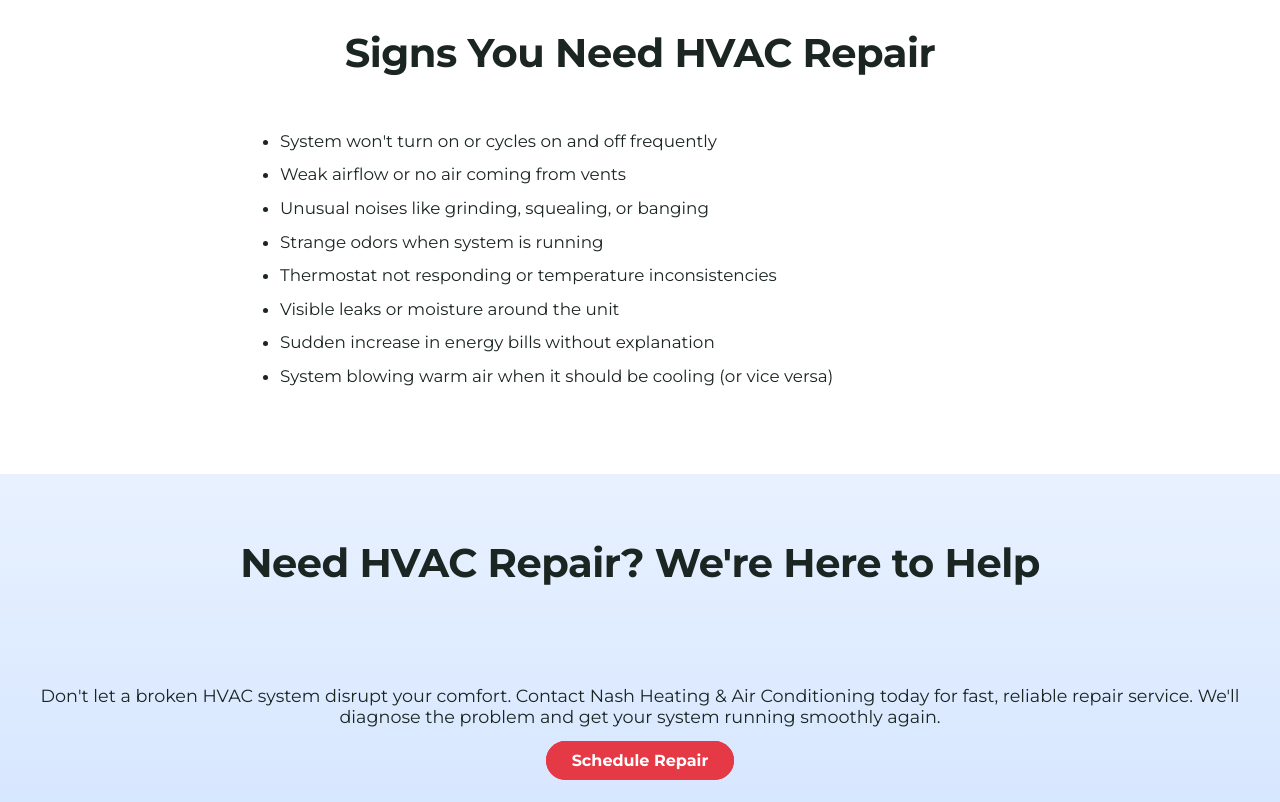
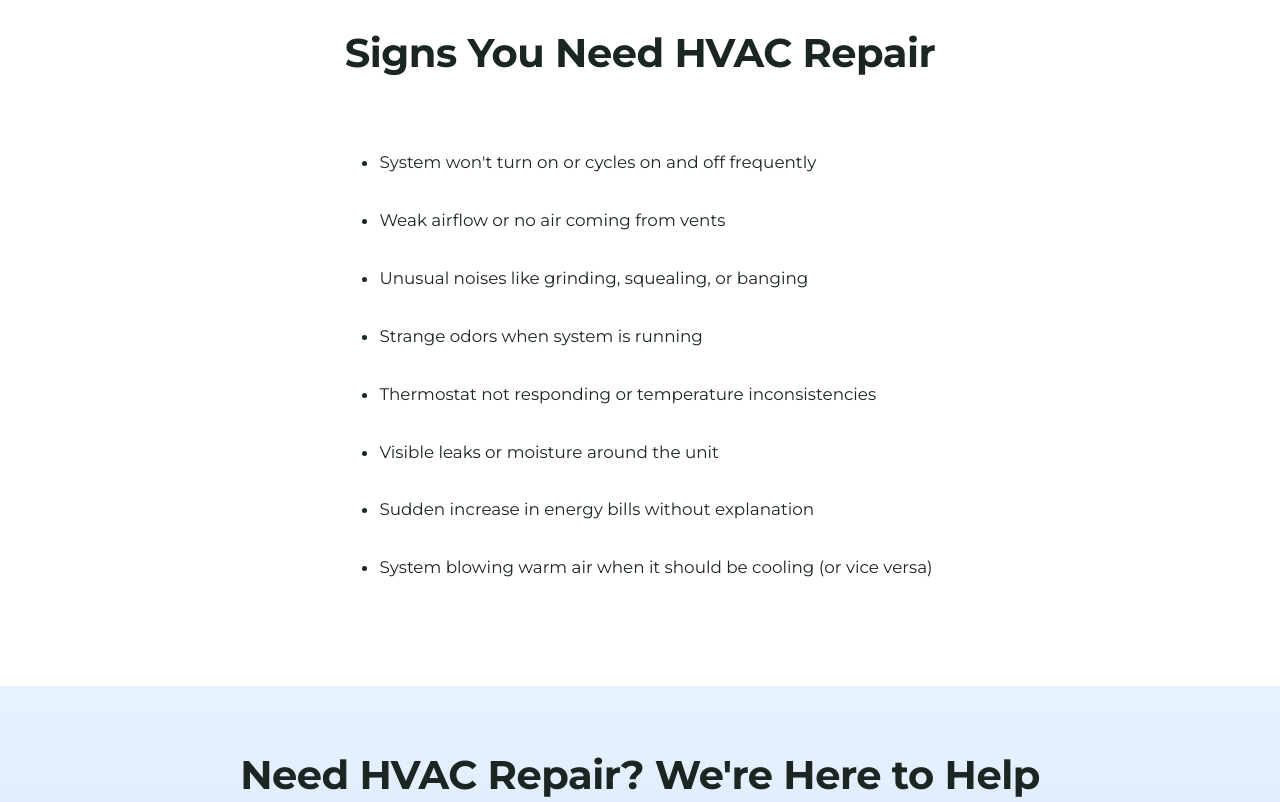
Before and after one commit to ralhadda/nash-air-conditioning, a plain HTML site: page repair.html in a window 1280 px wide. Shown: the part 3220-4022 px from the top of the page. Drawn offline with Linux system fonts and the light colour scheme.

Commit message:
change Contact button with Get Qoute and change buttons in Our Services to get qoutes

```diff
--- a/repair.html
+++ b/repair.html
@@ -159,16 +159,16 @@
 
       <section class="section">
         <h2 class="section-title">Signs You Need HVAC Repair</h2>
-        <div style="max-width: 800px; margin: 0 auto;">
-          <ul style="text-align: left; line-height: 2; font-size: 1.05rem;">
-            <li>System won't turn on or cycles on and off frequently</li>
-            <li>Weak airflow or no air coming from vents</li>
-            <li>Unusual noises like grinding, squealing, or banging</li>
-            <li>Strange odors when system is running</li>
-            <li>Thermostat not responding or temperature inconsistencies</li>
-            <li>Visible leaks or moisture around the unit</li>
-            <li>Sudden increase in energy bills without explanation</li>
-            <li>System blowing warm air when it should be cooling (or vice versa)</li>
+        <div style="max-width: 800px; margin: 0 auto; text-align: center;">
+          <ul style="display: inline-block; text-align: left; line-height: 2.5; font-size: 1.05rem; list-style-position: outside; padding-left: 2rem;">
+            <li style="margin-bottom: 1rem;">System won't turn on or cycles on and off frequently</li>
+            <li style="margin-bottom: 1rem;">Weak airflow or no air coming from vents</li>
+            <li style="margin-bottom: 1rem;">Unusual noises like grinding, squealing, or banging</li>
+            <li style="margin-bottom: 1rem;">Strange odors when system is running</li>
+            <li style="margin-bottom: 1rem;">Thermostat not responding or temperature inconsistencies</li>
+            <li style="margin-bottom: 1rem;">Visible leaks or moisture around the unit</li>
+            <li style="margin-bottom: 1rem;">Sudden increase in energy bills without explanation</li>
+            <li style="margin-bottom: 1rem;">System blowing warm air when it should be cooling (or vice versa)</li>
           </ul>
         </div>
       </section>
@@ -179,7 +179,7 @@
           <p style="font-size: 1.1rem; margin-bottom: 1.5rem;">
             Don't let a broken HVAC system disrupt your comfort. Contact Nash Heating & Air Conditioning today for fast, reliable repair service. We'll diagnose the problem and get your system running smoothly again.
           </p>
-          <a class="btn btn-grow" href="index.html#footer-section">Schedule Repair</a>
+          <a class="btn btn-grow" href="get-a-quote.html">Get a Quote</a>
         </div>
       </section>
     </main>
```
Also changed, not shown: home-improvements.html (+1 -1 lines), index.html (+4 -3 lines), maintenance.html (+1 -1 lines), services.html (+1 -1 lines).
